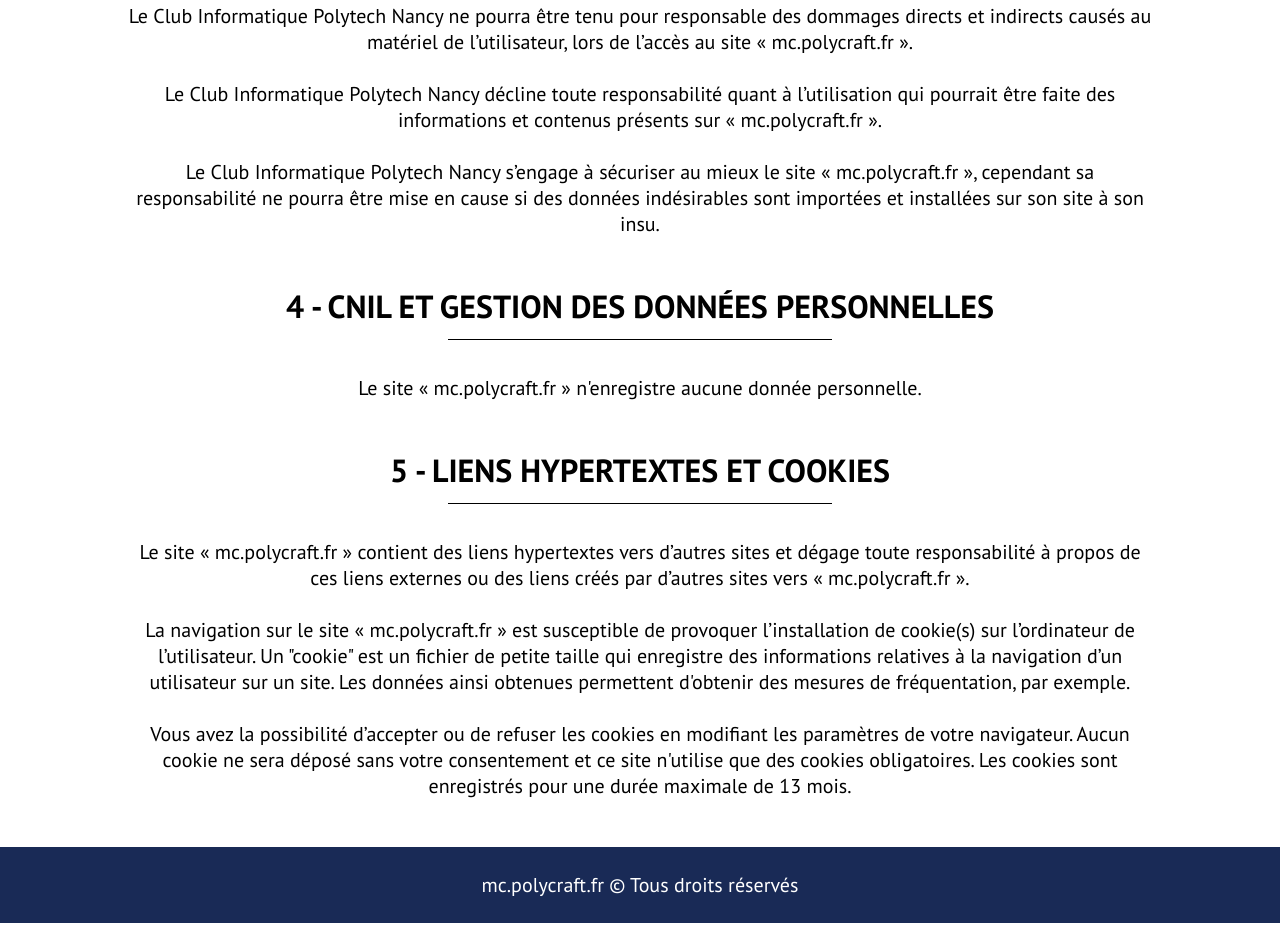
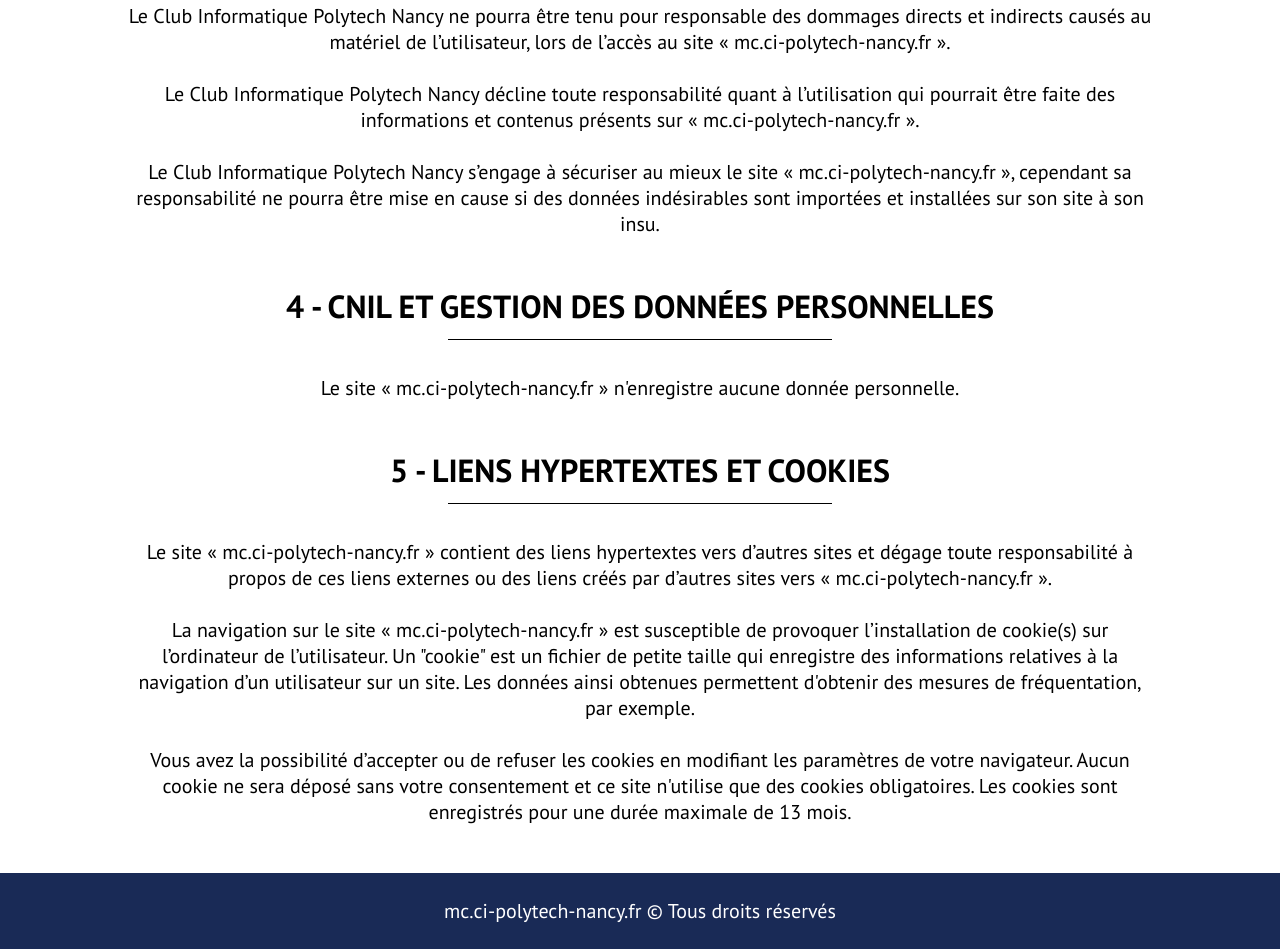
Before and after one commit to CI-Polytech-Nancy/PolyCraft, a plain HTML site: page mentions-legales.html in a window 1280 px wide. Shown: the part 983-1932 px from the top of the page. Before the commit the page ends 1906 px from the top, so only its background shows below. Drawn offline with Linux system fonts and the light colour scheme.

Commit message:
Fix website name

```diff
--- a/mentions-legales.html
+++ b/mentions-legales.html
@@ -33,7 +33,7 @@
     <h2>1 - Édition du site</h2>
     <p>
       En vertu de l'article 6 de la loi n° 2004-575 du 21 juin 2004 pour la confiance dans l'économie numérique, il
-      est précisé aux utilisateurs du site internet « <a href="https://mc.polycraft.fr">mc.polycraft.fr</a> » l'identité
+      est précisé aux utilisateurs du site internet « <a href="https://mc.ci-polytech-nancy.fr">mc.ci-polytech-nancy.fr</a> » l'identité
       des différents intervenants
       dans le cadre de sa réalisation et de son suivi:<br><br>
 
@@ -64,13 +64,13 @@
     <h2>3 - Limitations de responsabilité</h2>
     <p>
       Le Club Informatique Polytech Nancy ne pourra être tenu pour responsable des dommages directs et indirects causés
-      au matériel de l’utilisateur, lors de l’accès au site « <a href="https://mc.polycraft.fr">mc.polycraft.fr</a>
+      au matériel de l’utilisateur, lors de l’accès au site « <a href="https://mc.ci-polytech-nancy.fr">mc.ci-polytech-nancy.fr</a>
       ».<br><br>
 
       Le Club Informatique Polytech Nancy décline toute responsabilité quant à l’utilisation qui pourrait être faite des
-      informations et contenus présents sur « <a href="https://mc.polycraft.fr">mc.polycraft.fr</a> ».<br><br>
+      informations et contenus présents sur « <a href="https://mc.ci-polytech-nancy.fr">mc.ci-polytech-nancy.fr</a> ».<br><br>
 
-      Le Club Informatique Polytech Nancy s’engage à sécuriser au mieux le site « <a href="https://mc.polycraft.fr">mc.polycraft.fr</a>
+      Le Club Informatique Polytech Nancy s’engage à sécuriser au mieux le site « <a href="https://mc.ci-polytech-nancy.fr">mc.ci-polytech-nancy.fr</a>
       », cependant sa
       responsabilité ne pourra être mise en cause si des données indésirables sont importées et installées sur son
       site à son insu.
@@ -78,17 +78,17 @@
 
     <h2>4 - CNIL et gestion des données personnelles</h2>
     <p>
-      Le site « <a href="https://mc.polycraft.fr">mc.polycraft.fr</a> » n'enregistre aucune donnée personnelle.<br>
+      Le site « <a href="https://mc.ci-polytech-nancy.fr">mc.ci-polytech-nancy.fr</a> » n'enregistre aucune donnée personnelle.<br>
     </p>
 
     <h2>5 - Liens hypertextes et cookies</h2>
     <p>
-      Le site « <a href="https://mc.polycraft.fr">mc.polycraft.fr</a> » contient des liens hypertextes vers d’autres
+      Le site « <a href="https://mc.ci-polytech-nancy.fr">mc.ci-polytech-nancy.fr</a> » contient des liens hypertextes vers d’autres
       sites et dégage toute
       responsabilité à propos de ces liens externes ou des liens créés par d’autres sites vers « <a
-        href="https://mc.polycraft.fr">mc.polycraft.fr</a> ».<br><br>
+        href="https://mc.ci-polytech-nancy.fr">mc.ci-polytech-nancy.fr</a> ».<br><br>
 
-      La navigation sur le site « <a href="https://mc.polycraft.fr">mc.polycraft.fr</a> » est susceptible de provoquer
+      La navigation sur le site « <a href="https://mc.ci-polytech-nancy.fr">mc.ci-polytech-nancy.fr</a> » est susceptible de provoquer
       l’installation de cookie(s) sur
       l’ordinateur de l’utilisateur.
       Un "cookie" est un fichier de petite taille qui enregistre des informations relatives à la navigation d’un
@@ -105,7 +105,7 @@
 <button onclick="scrollToTop()" class="fixed" id="topBtn" title="Remonter"><span class="fas fa-arrow-up"></span></button>
 
 <footer>
-  <a id="copyright" href="mentions-legales">mc.polycraft.fr &copy; Tous droits réservés</a>
+  <a id="copyright" href="mentions-legales">mc.ci-polytech-nancy.fr &copy; Tous droits réservés</a>
 </footer>
 
 <script src="static/script.js" async></script>
```
